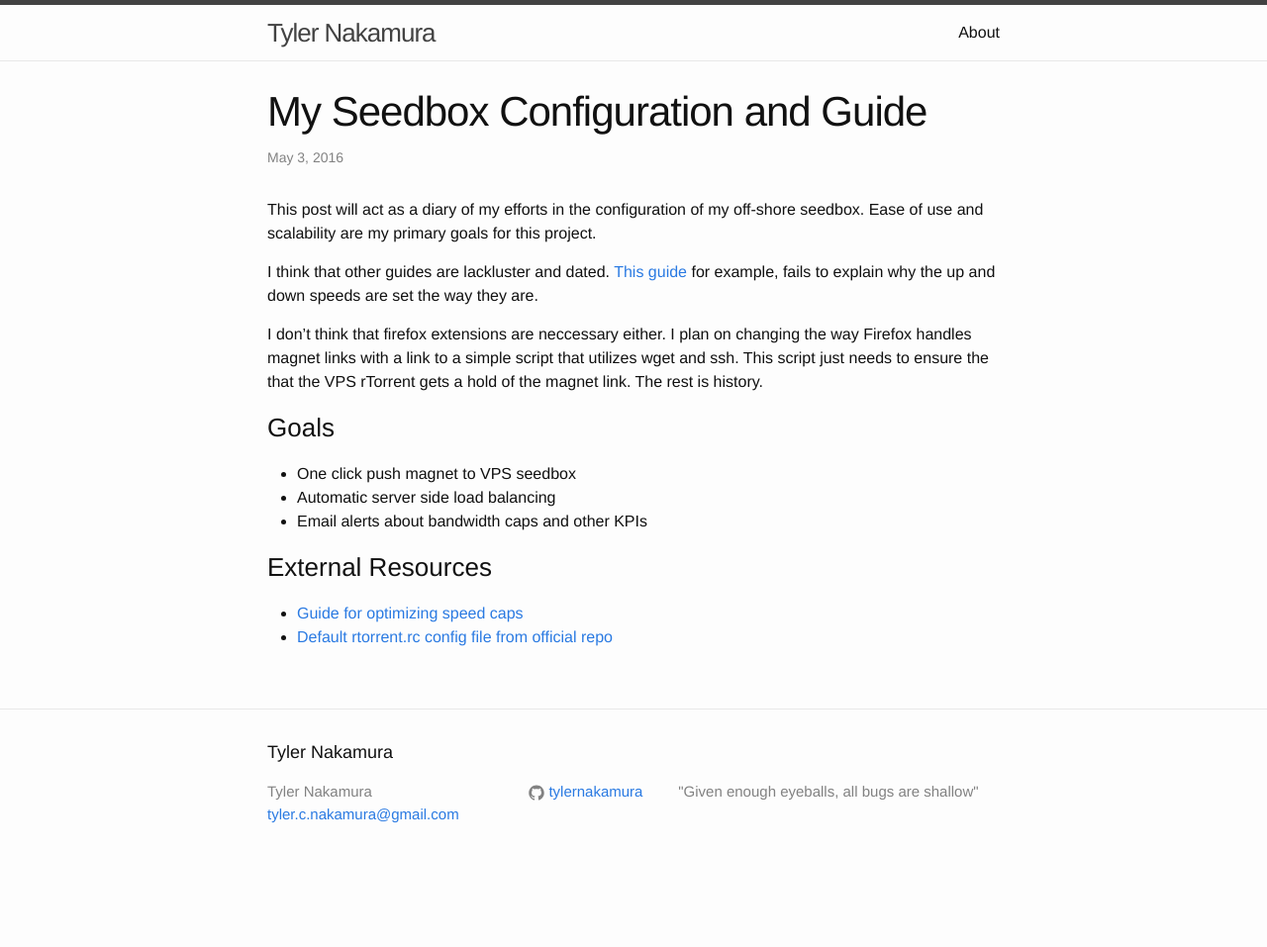
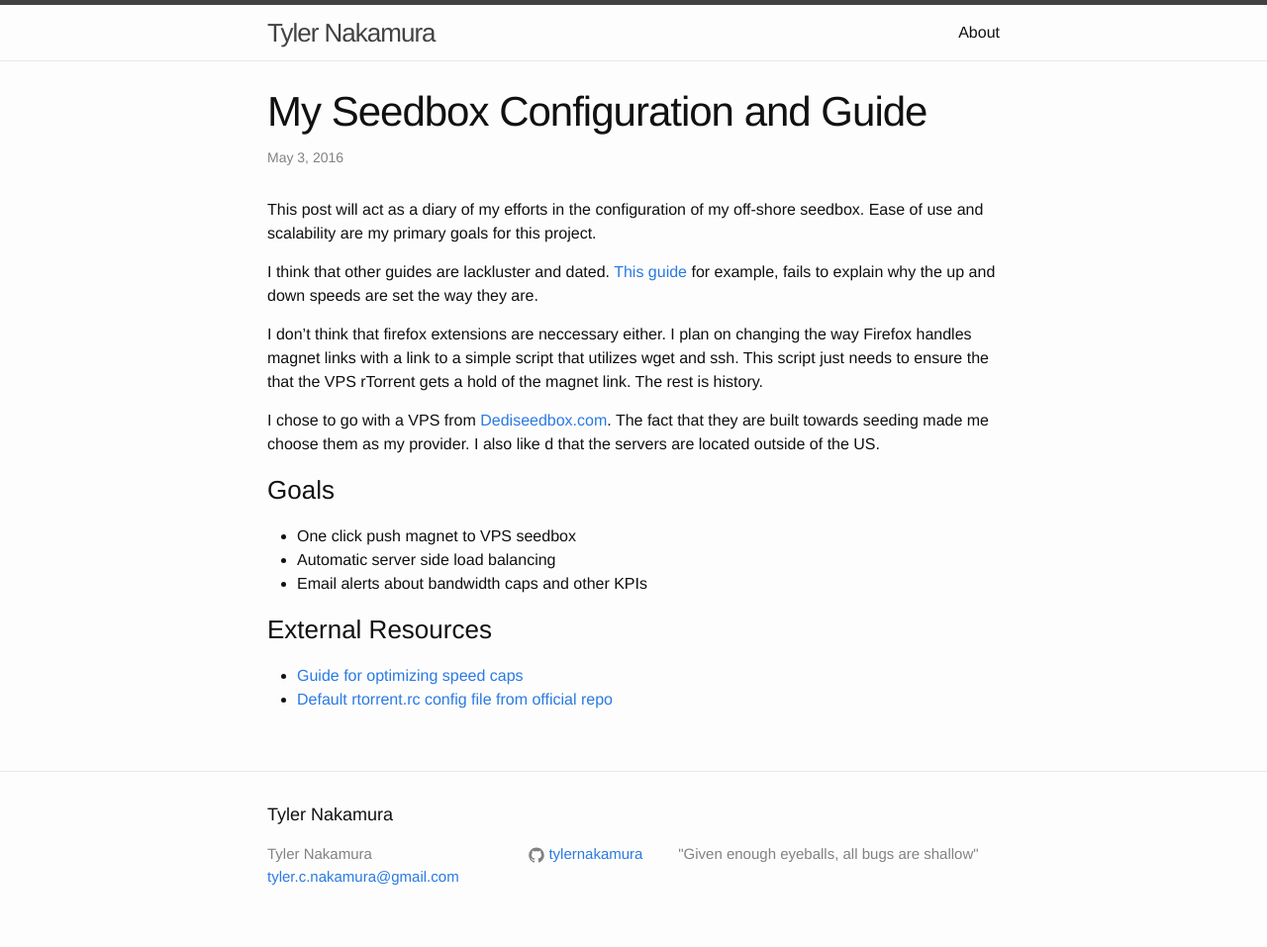
Before and after one commit to ahlim0m/tylernakamura.github.io, a Jekyll site: the page built from _posts/2016-05-03-configuring-my-seedbox.markdown, in a window 1280 px wide. Shown: the whole page at 99% size. Built offline with Jekyll 4.4.1, drawn with Linux system fonts in a browser that asks for light colours; before the commit the page ends 900 px from its top, so only the background shows below that.

Commit message:
update seedbox page

```diff
--- a/_posts/2016-05-03-configuring-my-seedbox.markdown
+++ b/_posts/2016-05-03-configuring-my-seedbox.markdown
@@ -12,6 +12,8 @@ I think that other guides are lackluster and dated. [This guide](https://harbhag
 
 I don't think that firefox extensions are neccessary either. I plan on changing the way Firefox handles magnet links with a link to a simple script that utilizes wget and ssh. This script just needs to ensure the that the VPS rTorrent gets a hold of the magnet link. The rest is history.
 
+I chose to go with a VPS from [Dediseedbox.com](http://dediseedbox.com/). The fact that they are built towards seeding made me choose them as my provider. I also like d that the servers are located outside of the US.
+
 ### Goals
 - One click push magnet to VPS seedbox
 - Automatic server side load balancing
```
